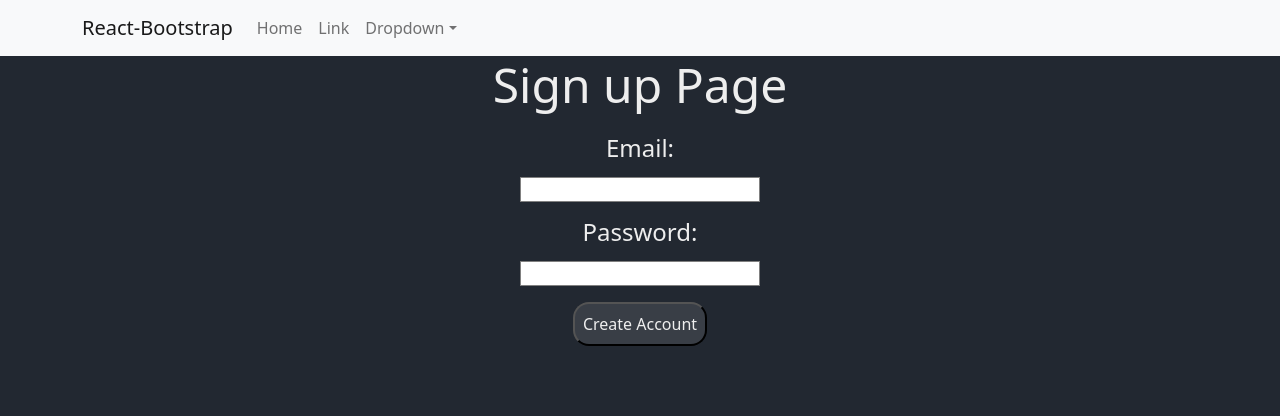
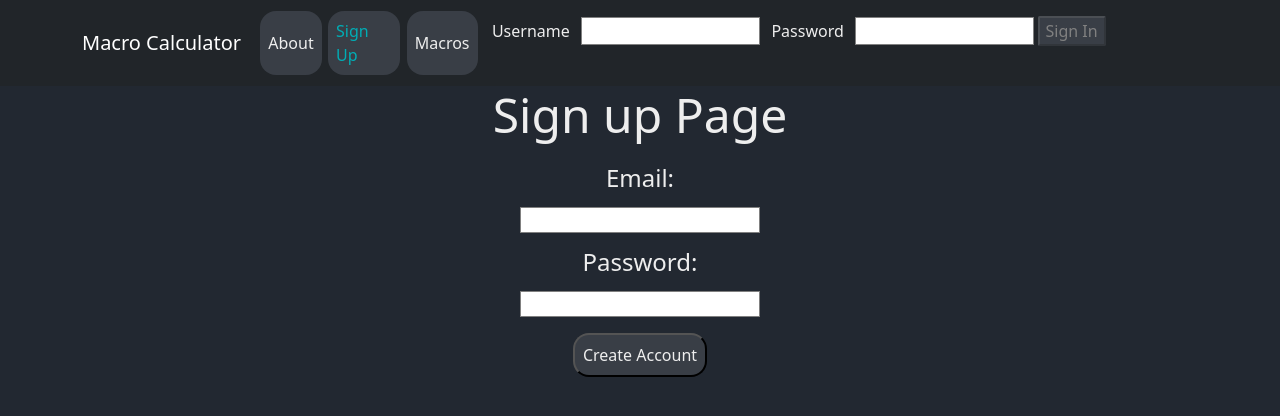
Before and after one commit to BD-Git-Hub/MacroCalculatorWebsite, a React (Create React App) app: page /signup in a window 1280 px wide. Shown: the top 416 px of the page. Built offline with nearby package versions, Linux system fonts and the light colour scheme.

Commit message:
bootstrap react navbar added.

```diff
--- a/package.json
+++ b/package.json
@@ -15,6 +15,7 @@
     "react-bootstrap": "^2.2.1",
     "react-dom": "^17.0.2",
     "react-icons": "^4.3.1",
+    "react-router-bootstrap": "^0.26.1",
     "react-router-dom": "^5.3.0",
     "react-scripts": "4.0.3",
     "styled-components": "^5.3.1",
--- a/src/components/navbar/NavbarElements.js
+++ b/src/components/navbar/NavbarElements.js
@@ -9,10 +9,9 @@ export const Navigation = styled.nav`
   display: flex;
   justify-content: space-between;
   padding: 0.2rem calc((100vw - 1000px) / 2);
-
-
+  z-index: 12;
   border-bottom: 0.1rem solid
-    ${(props) => (props.borderDisplay ? "#00ADB5;": "#808080;")};
+    ${(props) => (props.borderDisplay ? "#00ADB5;" : "#808080;")};
 
   z-index: 12;
   /* Third Nav */
@@ -28,10 +27,54 @@ export const NavLink = styled(Link)`
   padding: 0.5rem;
   margin: 0.2rem;
   border-radius: 1rem;
+  cursor: pointer;
 
-  cursor: pointer;
+
   &.active {
     color: #00adb5;
+  }
+
+
+
+  &:hover {
+    color: #00adb5;
+  }
+
+
+  ${media.smallPhone} {
+    font-size: 1.5rem;
+  }
+`;
+
+export const NavLinkSignUp = styled(Link)`
+
+  color: #eeeeee;
+  background: #393e46;
+  display: flex;
+  align-items: center;
+  text-decoration: none;
+  padding: 0.5rem;
+  margin: 0.2rem;
+  border-radius: 1rem;
+  cursor: pointer;
+
+
+  &.active {
+    color: #00adb5;
+  }
+
+
+
+  &:hover {
+    color: #00adb5;
+  }
+
+
+
+
+  ${media.smallPhone} {
+    width: auto;
+    font-size: 1.5rem;
   }
 `;
 export const Bars = styled(FaBars)`
@@ -94,16 +137,90 @@ export const NavBtnLink = styled(Link)`
   }
 `;
 
+//-----------------------General Navigation Component styles ---//
+
 export const StyledButton = styled.button`
   color: #eeeeee;
   background: #393e46;
   border-radius: 1rem;
   padding: 0.5rem;
   margin: 0.2rem;
+  cursor: pointer;
 
-  cursor: pointer;
   &:hover {
     color: #00adb5;
+  }
+`;
+
+export const StyledLabel = styled.label`
+  color: #eeeeee;
+  margin: 0.2rem;
+  padding: 0.5rem;
+
+  // ${!media.desktop} {
+  //   margin-left: auto;
+  //   margin-right: auto;
+  //   font-size: 1.5rem;
+  // }
+
+  ${media.smallPhone} {
+    display: block;
+    font-size: 1.5rem;
+  }
+`;
+
+export const StyledUserInput = styled.input`
+  border: 0.1rem solid ${(props) => (props.focusColor ? "red" : "grey")};
+  width: 25%;
+  &:focus {
+    box-shadow 0 0 10px #00ADB5;
+  }
+
+  // ${!media.desktop} {
+  //   width: 75%;
+  //   margin-left: auto;
+  //   margin-right: auto;
+  // }
+
+  ${media.smallPhone} {
+    width: 50%;
+    height: 3rem;
+  }
+
+
+
+`;
+
+export const StyledPasswordInput = styled.input`
+  border: 0.1rem solid ${(props) => (props.focusColor ? "red" : "grey")};
+  width: 25%;
+  &:focus {
+    box-shadow 0 0 10px #00ADB5;
+  }
+
+
+  // ${!media.desktop} {
+  //   width: 75%;
+  //   margin-left: auto;
+  //   margin-right: auto;
+  // }
+
+  ${media.smallPhone} {
+    width: 50%;
+    height: 3rem;
+  }
+
+
+
+`;
+
+export const StyledForm = styled.form`
+
+
+
+  ${media.smallPhone} {
+    text-align: center;
+
   }
 `;
 
@@ -115,52 +232,18 @@ export const StyledPropsbutton = styled.button`
 
   border-radius: 0.1rem;
 
+  // ${!media.desktop} {
+  //   margin-top: 1rem;
+  //   margin-bottom: 1rem;
+  // }
 
-
-
-`;
-
-export const StyledLabel = styled.label`
-  color: #eeeeee;
-  margin: 0.2rem;
-  padding: 0.5rem;
-`;
-
-export const StyledUserInput = styled.input`
-  border: 0.1rem solid ${(props) => (props.focusColor ? "red" : "grey")};
-  width: 28%;
-  &:focus {
-    box-shadow 0 0 10px #00ADB5;
-  }
-
-  ${!media.desktop} {
-
-    width: 25%;
+  ${media.smallPhone} {
+    display: block;
+    margin-left: auto;
+    margin-right: auto;
+    margin-top: 1rem;
+    margin-bottom: 1rem;
+    font-size: 1.5rem;
 
   }
-
 `;
-
-export const StyledPasswordInput = styled.input`
-  border: 0.1rem solid ${(props) => (props.focusColor ? "red" : "grey")};
-  width: 28%;
-  &:focus {
-    box-shadow 0 0 10px #00ADB5;
-  }
-
-
-  ${!media.desktop} {
-
-    width: 25%;
-
-  }
-
-
-
-
-
-`;
-
-export const StyledForm = styled.form`
-  margin: 0 0 0 1rem;
-`;
--- a/src/components/navbar/index.js
+++ b/src/components/navbar/index.js
@@ -1,12 +1,10 @@
-import { Bars, Navigation, NavBtn, NavMenu, NavLink } from "./NavbarElements";
+import { Bars, Navigation, NavBtn, NavMenu, NavLink, NavLinkSignUp } from "./NavbarElements";
 import Auth from "./Auth";
 import React, { useContext } from "react";
 import { authContext } from "../context/AuthContext";
 import Logout from "./Logout";
-import { Container, Navbar, Nav, NavDropdown } from "react-bootstrap";
-
-
-
+import { Navbar, Container, Nav, NavDropdown } from "react-bootstrap";
+import { LinkContainer } from "react-router-bootstrap";
 
 const NavigationBar = () => {
   const authCtx = useContext(authContext);
@@ -15,20 +13,13 @@ const NavigationBar = () => {
 
   let border = false;
 
-
-
-
-
   if (authCtx.isLoggedIn) {
     border = true;
     context = (
       <React.Fragment>
-
-
         <NavBtn>
           <Logout />
         </NavBtn>
-
       </React.Fragment>
     );
   } else {
@@ -36,33 +27,38 @@ const NavigationBar = () => {
   }
 
   return (
-    // <Nav borderDisplay={border}>
+    // <Navigation borderDisplay={border}>
     //   <Bars />
     //   <NavMenu>
     //     <NavLink to="/about">About</NavLink>
     //     {!authCtx.isLoggedIn && <NavLink to="/signup">Sign Up</NavLink>}
-    //     {authCtx.isLoggedIn && <NavLink to="/changepassword">Change Password</NavLink>}
+    //     {authCtx.isLoggedIn && (
+    //       <NavLink to="/changepassword">Change Password</NavLink>
+    //     )}
     //     <NavLink to="/macros">Macros</NavLink>
     //   </NavMenu>
     //   <NavBtn>{context}</NavBtn>
-    // </Nav>
+    // </Navigation>
 
-    <Navbar bg="light" expand="lg">
+    <Navbar bg="dark" expand="lg" variant="dark">
       <Container>
-    <Navbar.Brand href="#home">React-Bootstrap</Navbar.Brand>
+        <Navbar.Brand href="">Macro Calculator</Navbar.Brand>
         <Navbar.Toggle aria-controls="basic-navbar-nav" />
         <Navbar.Collapse id="basic-navbar-nav">
-      <Nav className="me-auto">
-        <Nav.Link href="#home">Home</Nav.Link>
-        <Nav.Link href="#link">Link</Nav.Link>
-        <NavDropdown title="Dropdown" id="basic-nav-dropdown">
-          <NavDropdown.Item href="#action/3.1">Action</NavDropdown.Item>
-          <NavDropdown.Item href="#action/3.2">Another action</NavDropdown.Item>
-          <NavDropdown.Item href="#action/3.3">Something</NavDropdown.Item>
-          <NavDropdown.Divider />
-          <NavDropdown.Item href="#action/3.4">Separated link</NavDropdown.Item>
-        </NavDropdown>
+          <Nav className="me-0">
+            <NavLink to="/about">About</NavLink>
+            {!authCtx.isLoggedIn && <NavLinkSignUp to="/signup">Sign Up</NavLinkSignUp>}
+            {authCtx.isLoggedIn && (
+              <NavLink to="/changepassword">Change Password</NavLink>
+            )}
+            <NavLink to="/macros">Macros</NavLink>
+          {context}
+
+          {/* <NavBtn>{context}</NavBtn> */}
+
+
           </Nav>
+
         </Navbar.Collapse>
       </Container>
     </Navbar>
```
Also changed, not shown: toDo.txt, 1 other file (tests, documents, lock files or other folders). Lines whose indentation alone changed are shown as unchanged.
